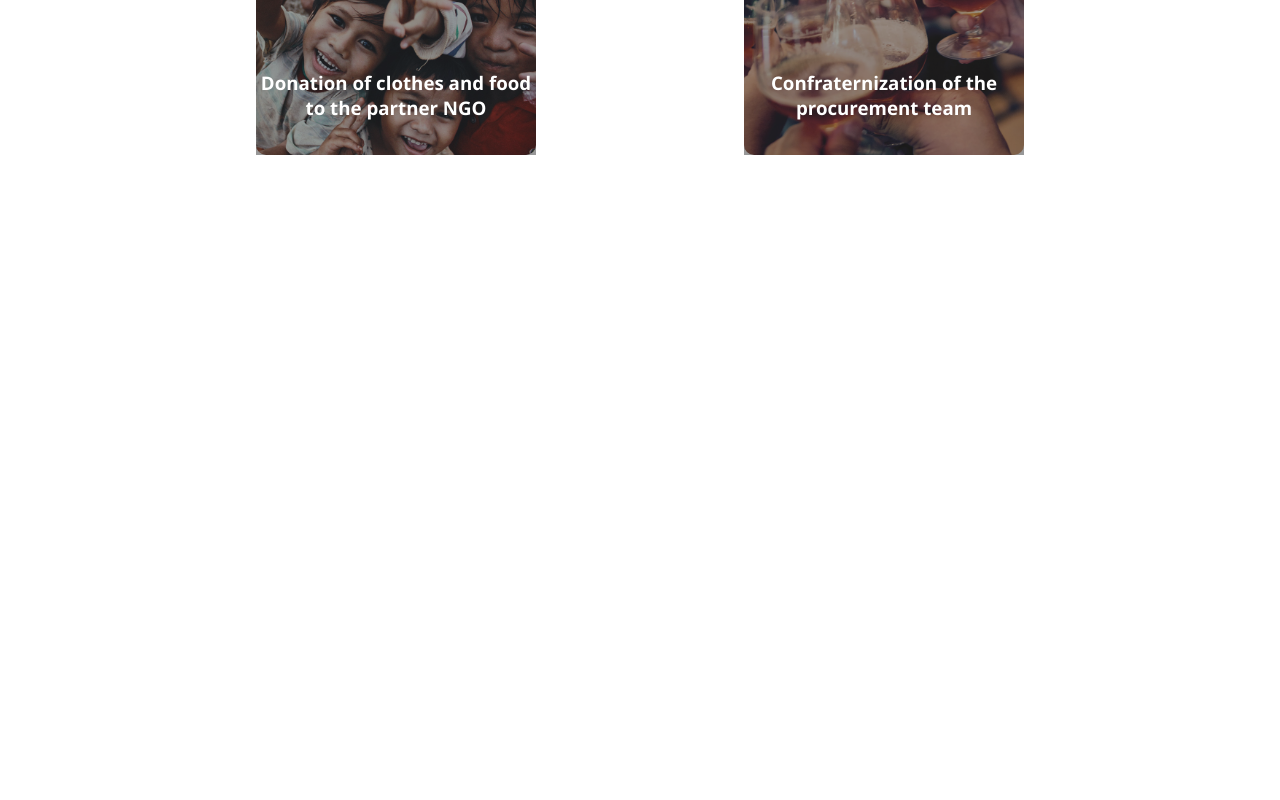
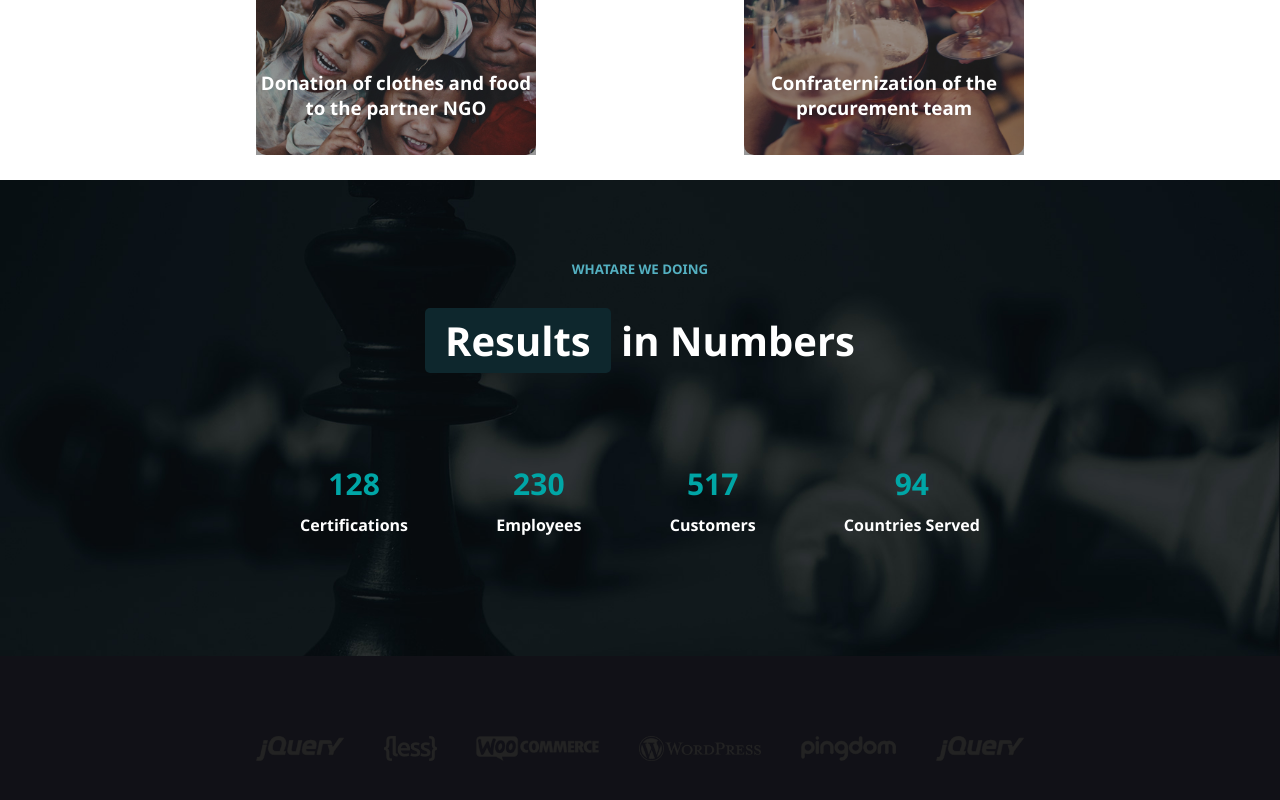
Before and after one commit to davidevischetti/proj-html-vuejs, a Vue app: page / in a window 1280 px wide. Shown: the part 3620-4420 px from the top of the page. Before the commit the page ends 3800 px from the top, so only its background shows below. Built offline with nearby package versions, Linux system fonts and the light colour scheme.

Commit message:
sezione 4

```diff
--- a/src/App.vue
+++ b/src/App.vue
@@ -5,6 +5,7 @@
     <ServicesSection/>
     <CompanySection/>
     <ProjectsSection/>
+    <ResultsSection/>
   </div>
 </template>
 
@@ -14,6 +15,7 @@ import MyJumbo from './components/MyJumbo.vue'
 import ServicesSection from './components/ServicesSection.vue'
 import CompanySection from './components/CompanySection.vue'
 import ProjectsSection from './components/ProjectsSection.vue'
+import ResultsSection from './components/ResultsSection.vue'
 
 
 export default {
@@ -23,7 +25,8 @@ export default {
     MyJumbo,
     ServicesSection,
     CompanySection,
-    ProjectsSection
+    ProjectsSection,
+    ResultsSection
 }
 }
 </script>
--- /dev/null
+++ b/src/components/ResultsSection.vue
@@ -0,0 +1,142 @@
+<template>
+<section>
+    <div id="results-numbers" class="container">
+        <div>
+            <h5>WHATARE WE DOING</h5>
+            <h2><div class="special-text">Results</div> in Numbers</h2>
+        </div>
+        <div class="numbers">
+            <div v-for="(number, i) in numbersList" :key="i">
+                <h3>{{number.num}}</h3>
+                <span>{{number.text}}</span>
+            </div>
+        </div>
+    </div>
+    <div id="partners-list" class="container">
+        <div v-for="(partner, index) in partnersList" :key="index" >
+            <img :src="partner.img" :alt="partner.text">
+        </div>
+    </div>
+
+</section>
+</template>
+
+<script>
+export default {
+  name: 'ResultsSection',
+  data () {
+    return {
+        numbersList : [
+            {
+                num : '128',
+                text : 'Certifications'
+            },
+            {
+                num : '230',
+                text : 'Employees'
+            },
+            {
+                num : '517',
+                text : 'Customers'
+            },
+            {
+                num : '94',
+                text : 'Countries Served'
+            }
+        ],
+
+        partnersList : [
+            {
+                text: 'jQuery',
+                img: require('../assets/img/logo-4.png')
+            },
+            {
+                text: '{less}',
+                img: require('../assets/img/logo-5.png')
+            },
+            {
+                text: 'WooCommerce',
+                img: require('../assets/img/logo-1.png')
+            },
+            {
+                text: 'WordPress',
+                img: require('../assets/img/logo-2.png')
+            },
+            {
+                text: 'pingdom',
+                img: require('../assets/img/logo-3.png')
+            },
+            {
+                text: 'jQuery',
+                img: require('../assets/img/logo-4.png')
+            },
+        ]
+    }
+  }
+}
+</script>
+
+<!-- Add "scoped" attribute to limit CSS to this component only -->
+<style scoped lang="scss">
+section {
+    background-color: #111117;
+
+    #results-numbers {
+        width: 100%;
+        background-image: url(../assets/img/bg-7.jpg);
+        background-size: cover;
+        background-position: center;
+        flex-direction: column;
+
+        h5 {
+            color: #54b0c1;
+            width: 100%;
+            text-align: center;
+            margin-top: 80px;
+        }
+
+        h2 {
+            font-size: 40px;
+            width: 100%;
+            color: #fff;
+            margin: 30px 0;
+
+            .special-text {
+                color: #fff;
+                background-color: #0e272d;
+            }
+        }
+
+        .numbers {
+            display: flex;
+            justify-content: space-around;
+            align-items: center;
+            width: 100%;
+            margin-top: 50px;
+            margin-bottom: 120px;
+
+            h3 {
+                font-size: 30px;
+                color: #00a6a6;
+                text-align: center;
+                margin: 10px;
+            }
+
+            span {
+                color: #fff;
+                font-weight: 600;
+            }
+        }
+    }
+
+    #partners-list {
+        div {
+            margin: 80px 0;
+
+            img {
+                height: 25px;
+            }
+        }
+    }
+}
+</style>
```
